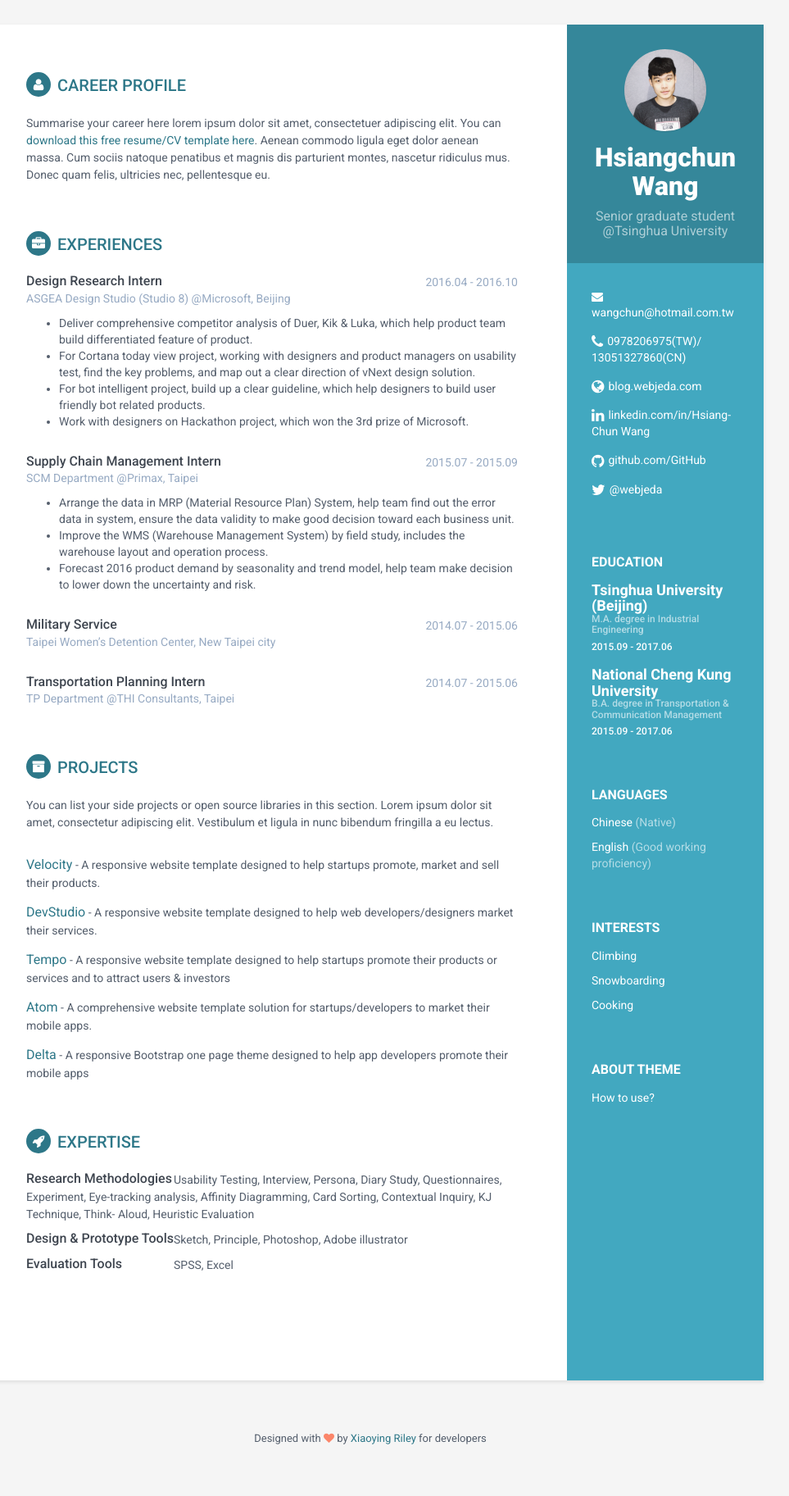
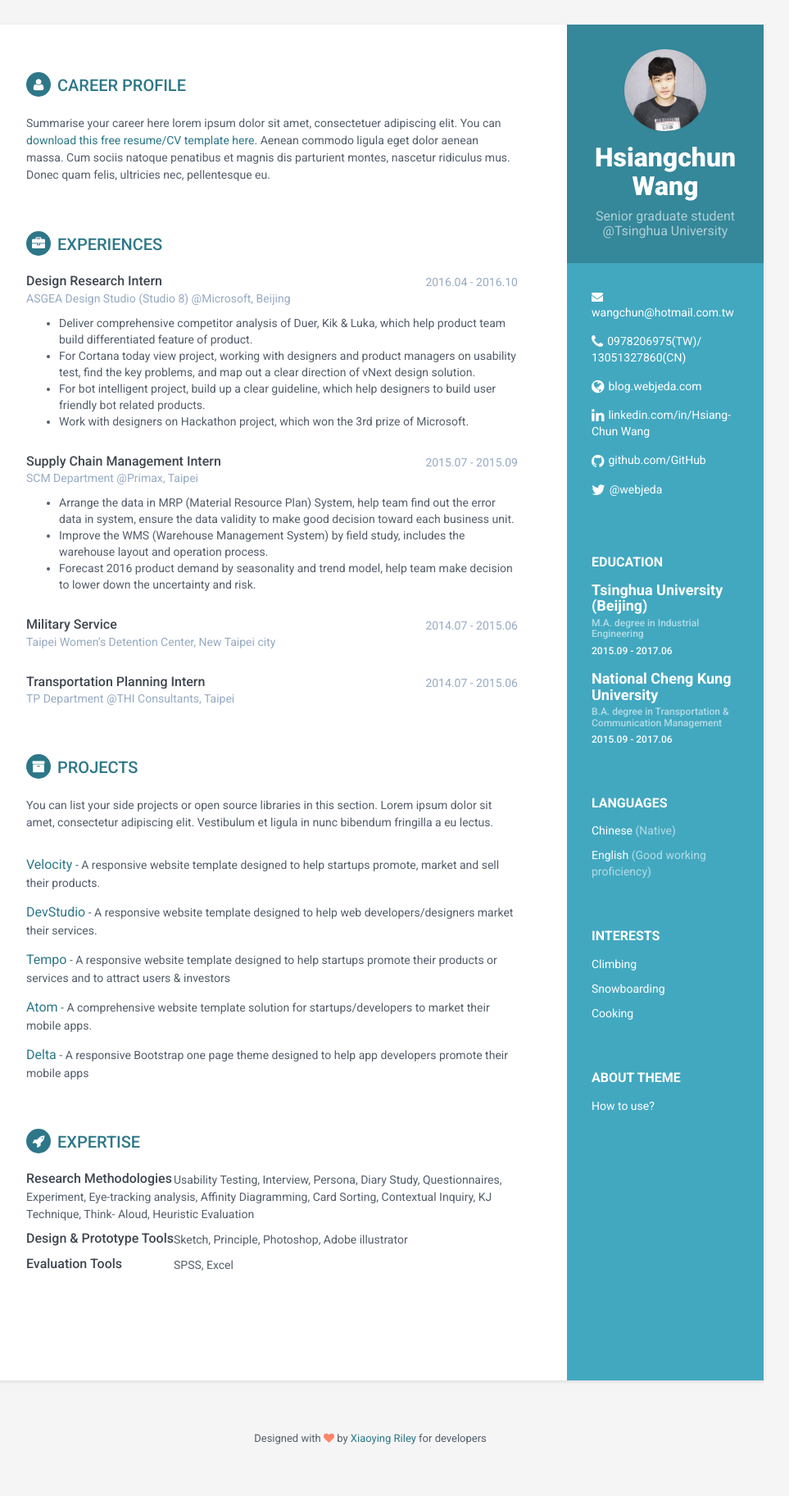
Before and after one commit to hsiangchunwang/hsiangchunwang.github.io, a Jekyll site: the page built from index.html, in a window 1280 px wide. Shown: the whole page at 82% size, without its empty margins (188-1151 px from the left). Built offline with Jekyll 4.4.1, drawn with Linux system fonts in a browser that asks for light colours.

Commit message:
Update styles.css

```diff
--- a/assets/css/styles.css
+++ b/assets/css/styles.css
@@ -113,7 +113,7 @@ p {
   font-size: 12px;
   font-weight: 500;
   color: rgba(255, 255, 255, 0.6);
-  margin-top: 0;
+  margin-top: 5px;
   margin-bottom: 5px;
 }
 .sidebar-wrapper .education-container .item {
@@ -123,7 +123,7 @@ p {
   margin-bottom: 0;
 }
 .sidebar-wrapper .education-container .meta {
-  margin-bottom: 0px;
+  margin-bottom: 5px;
   margin-top: 0;
 }
 .sidebar-wrapper .education-container .time {
```
